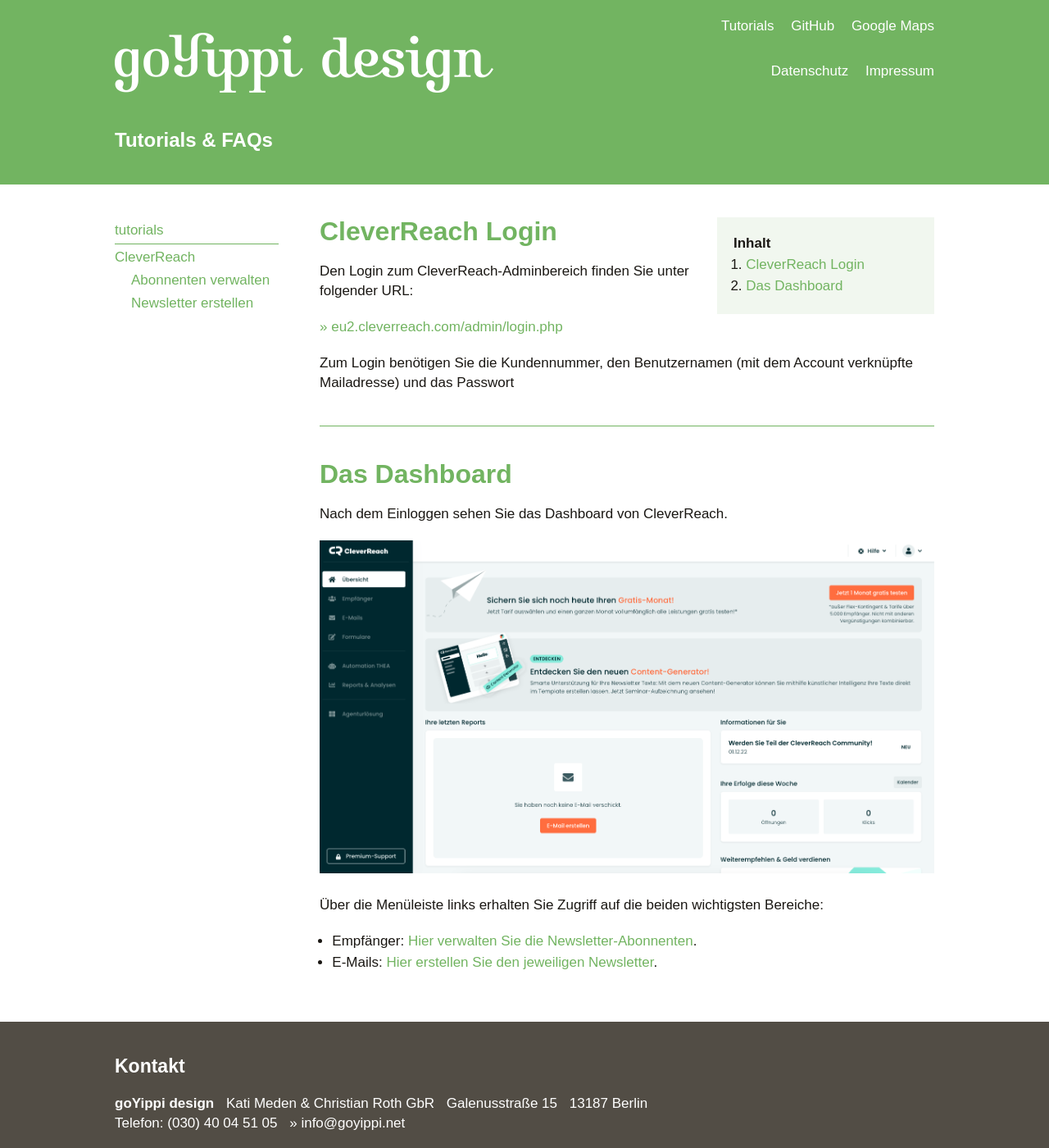
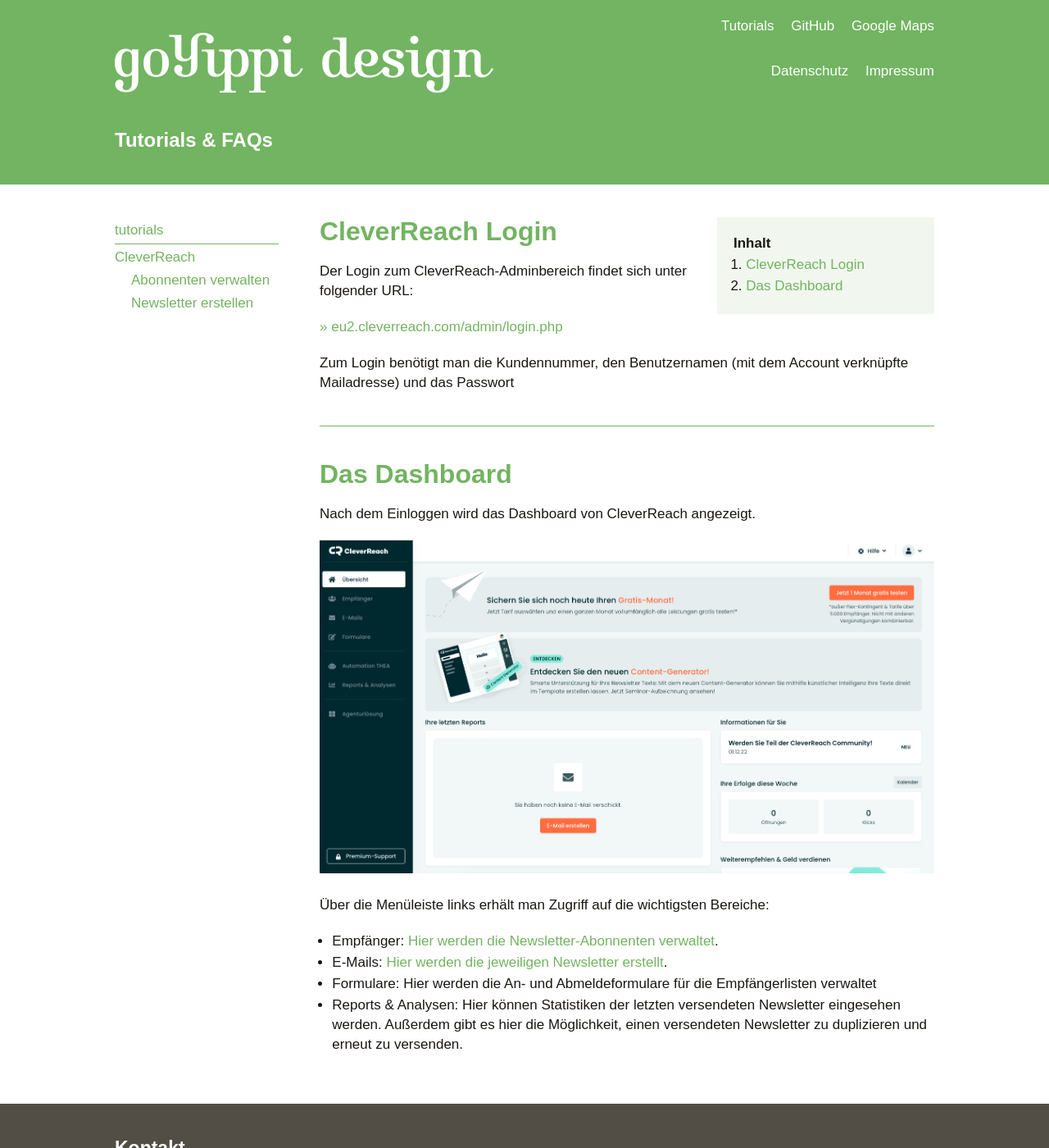
Before and after one commit to goYippi-labs/tutorials, a Jekyll site: the page built from cleverreach/index.md, in a window 1280 px wide and 1400 px high. Shown: the whole window at 82% size. Built offline with Jekyll 4.4.1, drawn with Linux system fonts in a browser that asks for light colours; nearby versions of some CDN libraries; some web fonts are replaced; library files that are not in the unit come from our copies.

Commit message:
CleverReach Newsletter duplizieren

```diff
--- a/cleverreach/index.md
+++ b/cleverreach/index.md
@@ -10,21 +10,23 @@
 
 ## CleverReach Login
 
-Den Login zum CleverReach-Adminbereich finden Sie unter folgender URL:
+Der Login zum CleverReach-Adminbereich findet sich unter folgender URL:
 
 [» eu2.cleverreach.com/admin/login.php](https://eu2.cleverreach.com/admin/login.php)
 
-Zum Login benötigen Sie die Kundennummer, den Benutzernamen (mit dem Account verknüpfte Mailadresse) und das Passwort
+Zum Login benötigt man die Kundennummer, den Benutzernamen (mit dem Account verknüpfte Mailadresse) und das Passwort
 
 ---
 
 ## Das Dashboard
 
-Nach dem Einloggen sehen Sie das Dashboard von CleverReach.
+Nach dem Einloggen wird das Dashboard von CleverReach angezeigt.
 
 ![alt text](dashboard-screen.png "Screen des CleverReach-Dashboards")
 
-Über die Menüleiste links erhalten Sie Zugriff auf die beiden wichtigsten Bereiche:
+Über die Menüleiste links erhält man Zugriff auf die wichtigsten Bereiche:
 
-* Empfänger: [Hier verwalten Sie die Newsletter-Abonnenten](/cleverreach/abonnenten-verwalten).
-* E-Mails: [Hier erstellen Sie den jeweiligen Newsletter](/cleverreach/newsletter-erstellen).
+* Empfänger: [Hier werden die Newsletter-Abonnenten verwaltet](/cleverreach/abonnenten-verwalten).
+* E-Mails: [Hier werden die jeweiligen Newsletter erstellt](/cleverreach/newsletter-erstellen).
+* Formulare: Hier werden die An- und Abmeldeformulare für die Empfängerlisten verwaltet
+* Reports & Analysen: Hier können Statistiken der letzten versendeten Newsletter eingesehen werden. Außerdem gibt es hier die Möglichkeit, einen versendeten Newsletter zu duplizieren und erneut zu versenden.
```
Also changed, not shown: cleverreach/newsletter-erstellen/index.md (+16 -5 lines), cleverreach/newsletter-erstellen/newsletter-duplizieren.png (added), cleverreach/newsletter-erstellen/newsletter-erstellen-schritt-4.png.
